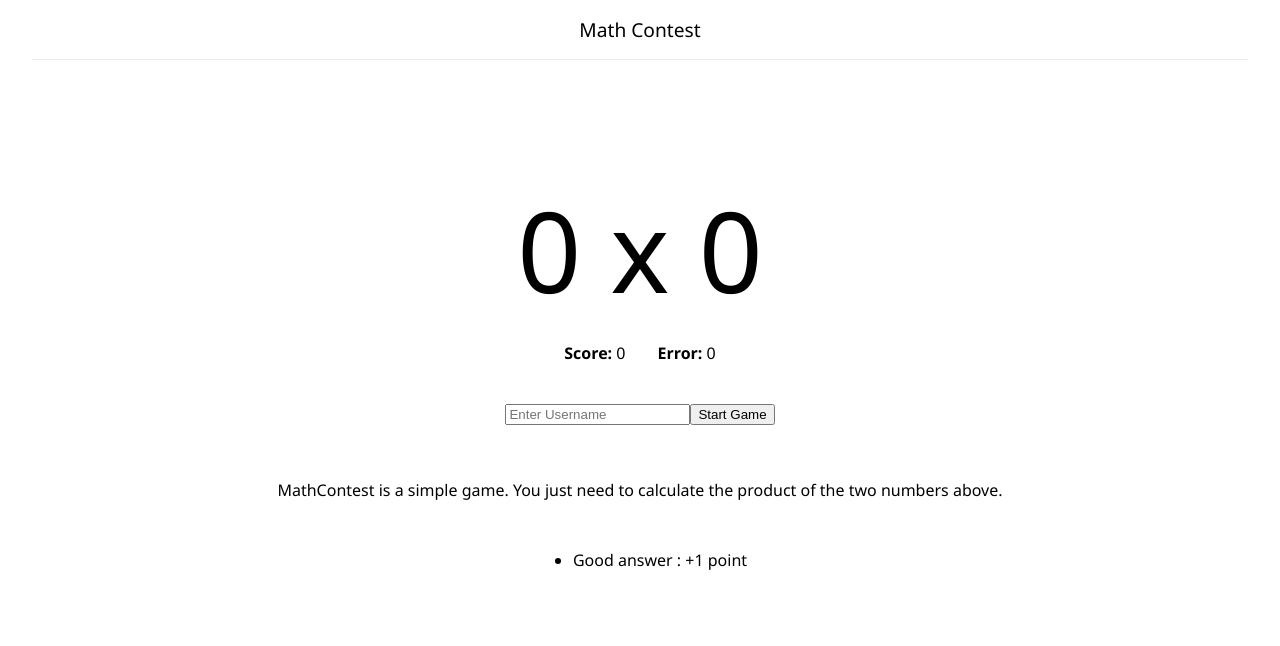
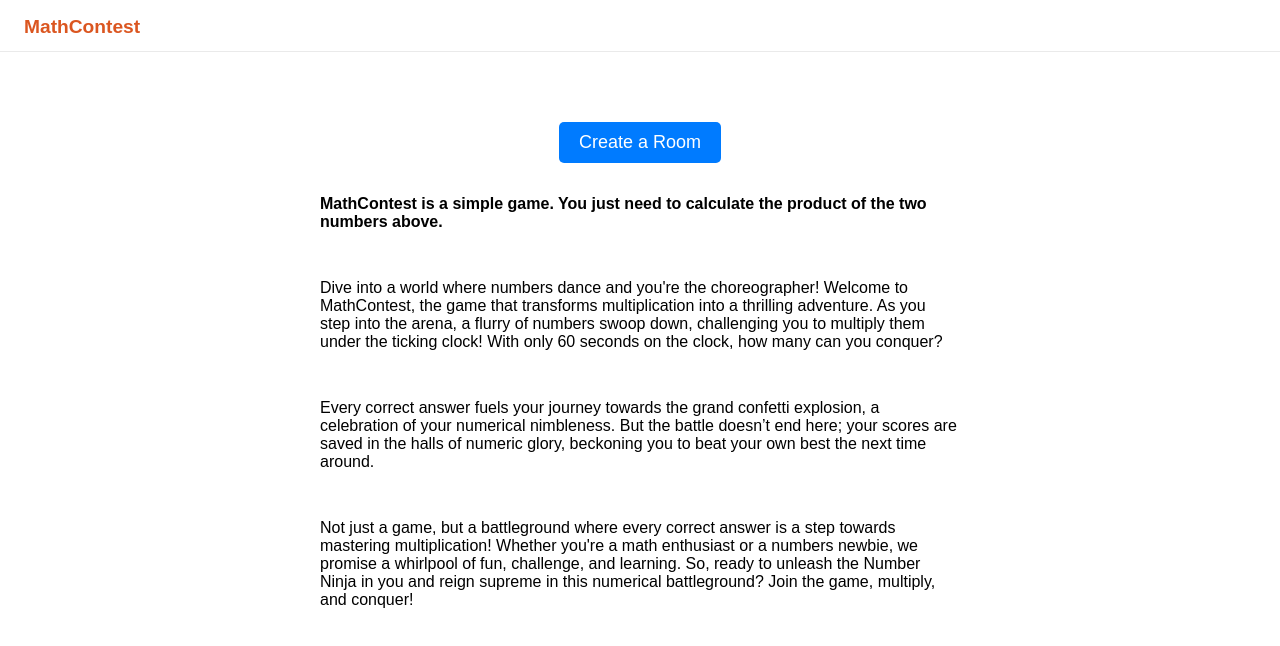
Before and after one commit to nathansavari/mathcontest, a Next.js app: page / in a window 1280 px wide. Shown: the top 646 px of the page. Built offline with nearby package versions, Linux system fonts and the light colour scheme.

Commit message:
new home

```diff
--- a/components/Game.jsx
+++ b/components/Game.jsx
@@ -124,9 +124,6 @@ export default function Game({ roomId }) {
         )}
       </div>
       <br />
-      {/* <button className={styles.start} onClick={start}>
-        {timeLeft > 0 ? "Restart" : "Start"}
-      </button> */}
       {!gameStarted && (
         <div>
           <input
--- a/components/Header.tsx
+++ b/components/Header.tsx
@@ -1,5 +1,12 @@
 import styles from "../styles/app.module.css";
+import Link from "next/link";
 
 export default function Header() {
-  return <header className={styles.header}>Math Contest</header>;
+  return (
+    <header className={styles.header}>
+      <Link href={"/"} className={styles.logo}>
+        MathContest
+      </Link>
+    </header>
+  );
 }
--- /dev/null
+++ b/components/Scoreboard/Scoreboard.module.css
@@ -0,0 +1,40 @@
+/* Scoreboard.module.css */
+
+.container {
+  padding: 20px;
+  border-radius: 5px;
+  max-width: 400px;
+  margin: 0 auto;
+}
+
+.header {
+  text-align: center;
+  font-size: 24px;
+  font-weight: bold;
+  margin-bottom: 15px;
+  color: #333;
+}
+
+.loadingText {
+  text-align: center;
+  color: #777;
+  font-style: italic;
+}
+
+.scoreList {
+  list-style-type: none;
+  padding: 0;
+}
+
+.scoreItem {
+  display: flex;
+  justify-content: space-between;
+  align-items: center;
+  padding: 8px;
+  border-bottom: 1px solid #f1f1f1;
+}
+
+.podiumEmoji {
+  font-size: 20px;
+  margin-right: 10px;
+}
--- a/pages/api/getTopScores.js
+++ b/pages/api/getTopScores.js
@@ -5,10 +5,7 @@ export default async function handler(req, res) {
     return res.status(405).end();
   }
 
-  const client = new MongoClient(process.env.MONGO_URI, {
-    useNewUrlParser: true,
-    useUnifiedTopology: true,
-  });
+  const client = new MongoClient(process.env.MONGO_URI);
 
   const { roomId } = req.query;
 
--- a/pages/index.tsx
+++ b/pages/index.tsx
@@ -1,10 +1,23 @@
 import type { NextPage } from "next";
 import Head from "next/head";
+import { useRouter } from "next/router";
 import styles from "../styles/app.module.css";
 import Header from "../components/Header";
-import Game from "../components/Game";
+import Image from "next/image";
+import Ninja from "../public/ninja.png";
 
 const Home: NextPage = () => {
+  function Room() {
+    const router = useRouter();
+
+    const createRoom = () => {
+      const randomId = Math.random().toString(36).substr(2, 9);
+      router.push(`/room/${randomId}`);
+    };
+
+    return <button onClick={createRoom}>Create a Room</button>;
+  }
+
   return (
     <div className={styles.container}>
       <Head>
@@ -15,15 +28,40 @@ const Home: NextPage = () => {
 
       <Header />
       <main className={styles.main}>
-        <Game roomId="0" />
         <br />
-        <p className={styles.rule}>
-          MathContest is a simple game. You just need to calculate the product
-          of the two numbers above.
-        </p>
-        <ul>
-          <li>Good answer : +1 point</li>
-        </ul>
+        <Room />
+        <div className={styles.rulediv}>
+          <p className={styles.rule}>
+            <strong>
+              MathContest is a simple game. You just need to calculate the
+              product of the two numbers above.
+            </strong>
+          </p>
+          <p className={styles.rule}>
+            Dive into a world where numbers dance and you're the choreographer!
+            Welcome to MathContest, the game that transforms multiplication into
+            a thrilling adventure. As you step into the arena, a flurry of
+            numbers swoop down, challenging you to multiply them under the
+            ticking clock! With only 60 seconds on the clock, how many can you
+            conquer?
+          </p>
+
+          <p className={styles.rule}>
+            Every correct answer fuels your journey towards the grand confetti
+            explosion, a celebration of your numerical nimbleness. But the
+            battle doesn’t end here; your scores are saved in the halls of
+            numeric glory, beckoning you to beat your own best the next time
+            around.
+          </p>
+          <p className={styles.rule}>
+            Not just a game, but a battleground where every correct answer is a
+            step towards mastering multiplication! Whether you're a math
+            enthusiast or a numbers newbie, we promise a whirlpool of fun,
+            challenge, and learning. So, ready to unleash the Number Ninja in
+            you and reign supreme in this numerical battleground? Join the game,
+            multiply, and conquer!
+          </p>
+        </div>
       </main>
     </div>
   );
--- a/styles/app.module.css
+++ b/styles/app.module.css
@@ -1,7 +1,3 @@
-.container {
-  padding: 0 2rem;
-}
-
 .main {
   min-height: 80vh;
   padding: 2rem 0;
@@ -76,6 +72,10 @@
   padding: 1rem 10rem;
 }
 
+.rulediv {
+  padding: 0 10rem;
+}
+
 .footer {
   display: flex;
   flex: 1;
@@ -95,12 +95,16 @@
 .header {
   display: flex;
   flex: 1;
-  padding: 1rem 0;
+  padding: 1rem;
   border-bottom: 1px solid #eaeaea;
-  justify-content: center;
   align-items: center;
   font-size: larger;
   font-weight: 500;
+}
+
+.logo {
+  color: #db5620;
+  font-weight: 600;
 }
 
 .title a {
@@ -183,10 +187,18 @@
   .rule {
     padding: 1rem 1rem;
   }
+
+  .rulediv {
+    padding: 0;
+  }
 }
 
 @media (max-width: 900px) {
   .rule {
     padding: 1rem 1rem;
   }
+
+  .rulediv {
+    padding: 0;
+  }
 }
--- a/styles/globals.css
+++ b/styles/globals.css
@@ -2,7 +2,7 @@ html,
 body {
   padding: 0;
   margin: 0;
-  font-family: "Segoe UI", Tahoma, Geneva, Verdana, sans-serif;
+  font-family: Arial, "Segoe UI", Tahoma, Geneva, Verdana, sans-serif;
 }
 
 a {
@@ -17,3 +17,85 @@ a {
 button:hover {
   cursor: pointer;
 }
+
+ul,
+ol {
+  margin: 0;
+  padding: 0;
+}
+
+li {
+  list-style: none;
+}
+
+/* app.module.css */
+
+.game {
+  display: flex;
+  flex-direction: column;
+  align-items: center;
+  padding: 20px;
+  border: 1px solid #e0e0e0;
+  border-radius: 5px;
+  max-width: 400px;
+  margin: 0 auto;
+  box-shadow: 0px 0px 5px rgba(0, 0, 0, 0.1);
+  background-color: #f7f7f7;
+}
+
+.label {
+  display: flex;
+  flex-direction: column;
+  align-items: center;
+  font-size: 24px;
+  font-weight: bold;
+  color: #333;
+}
+
+.input {
+  margin-top: 10px;
+  padding: 10px;
+  font-size: 18px;
+  border-radius: 5px;
+  border: 1px solid #d0d0d0;
+}
+
+.data {
+  display: flex;
+  flex-direction: column;
+  align-items: center;
+  margin-top: 15px;
+}
+
+.number {
+  margin-bottom: 5px;
+  font-size: 18px;
+}
+
+button {
+  padding: 10px 20px;
+  font-size: 18px;
+  border: none;
+  border-radius: 5px;
+  color: white;
+  background-color: #007bff;
+  cursor: pointer;
+  transition: background-color 0.3s ease-in-out;
+}
+
+button:hover {
+  background-color: #0056b3;
+}
+
+button:disabled {
+  background-color: #c0c0c0;
+  cursor: not-allowed;
+}
+
+input[type="text"] {
+  padding: 10px;
+  margin-right: 10px;
+  font-size: 16px;
+  border-radius: 5px;
+  border: 1px solid #d0d0d0;
+}
```
Also changed, not shown: components/Scoreboard/Scoreboard.jsx (renamed from components/Scoreboard.jsx, +10 -6 lines), pages/room/[id].jsx (+1 -8 lines), public/ninja.png (added).
